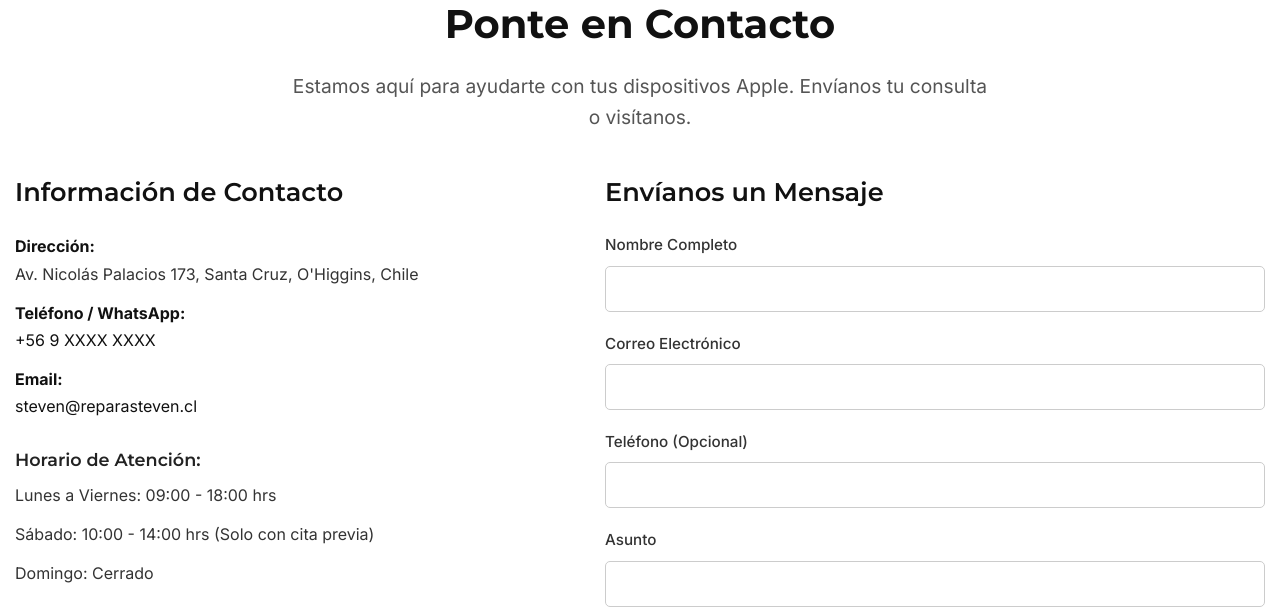
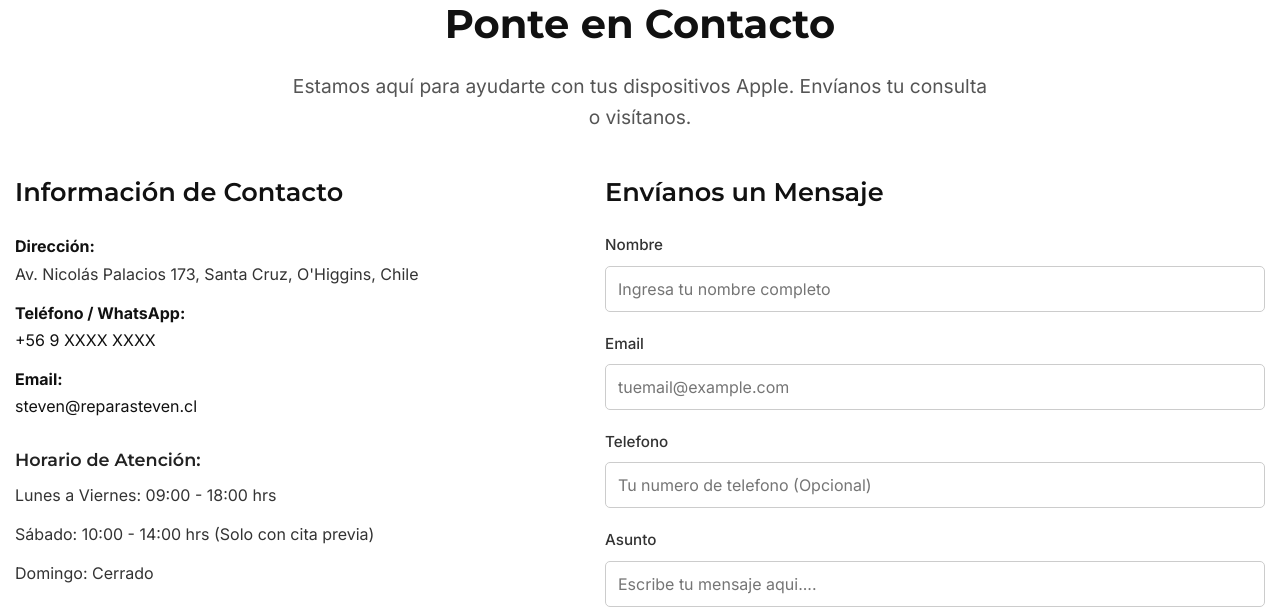
Before and after one commit to deyby01/repara-steven, a Django app: page /contacto/ in a window 1280 px wide. Shown: the part 163-778 px from the top of the page. Run offline with Django 5.2, Linux system fonts and the light colour scheme.

Commit message:
Se crea forms.py para manejar las respuestas de formulario y se implementa simulacion de envio de correos

```diff
--- /dev/null
+++ b/core/forms.py
@@ -0,0 +1,26 @@
+from django import forms
+
+class ContactForm(forms.Form):
+    nombre = forms.CharField(
+        max_length=100,
+        required=True,
+        widget=forms.TextInput(attrs={'placeholder':'Ingresa tu nombre completo'})
+    )
+    email = forms.EmailField(
+        required=True,
+        widget=forms.EmailInput(attrs={'placeholder':'tuemail@example.com'})
+    )
+    telefono = forms.CharField(
+        max_length=20,
+        required=False,
+        widget=forms.TextInput(attrs={'placeholder':'Tu numero de telefono (Opcional)'})
+    )
+    asunto = forms.CharField(
+        required=True,
+        max_length=150,
+        widget=forms.TextInput(attrs={'placeholder':'Escribe tu mensaje aqui....'})
+    )
+    mensaje = forms.CharField(
+        required=True,
+        widget=forms.Textarea(attrs={'placeholder': 'Escribe tu mensaje aquí...', 'rows': 6})
+    )
--- a/core/templates/core/contacto.html
+++ b/core/templates/core/contacto.html
@@ -10,6 +10,20 @@
             <h1 class="page-title">Ponte en Contacto</h1>
             <p class="page-subtitle">Estamos aquí para ayudarte con tus dispositivos Apple. Envíanos tu consulta o visítanos.</p>
         </header>
+
+        {# Mostrar mensajes de Django (éxito, error) #}
+        {% if messages %}
+            <div class="messages-container" style="margin-bottom: 20px; text-align:center;">
+                {% for message in messages %}
+                    <div class="alert alert-{{ message.tags }}" role="alert"
+                         style="padding: 10px; border-radius: 5px; color: white;
+                                background-color: {% if message.tags == 'success' %}#28a745{% elif message.tags == 'error' %}#dc3545{% else %}#007bff{% endif %};">
+                        {{ message }}
+                    </div>
+                {% endfor %}
+            </div>
+        {% endif %}
+
 
         <div class="contact-content-grid">
             <div class="contact-info-map">
@@ -36,28 +50,56 @@
             <div class="contact-form-container">
                 <h3>Envíanos un Mensaje</h3>
                 {# Este es solo el HTML del formulario. La funcionalidad de envío requiere Django Forms. #}
-                <form action="#" method="POST" class="contact-form">
-                    {% csrf_token %} {# Siempre necesario para formularios POST en Django #}
+                <form action="{% url 'core:contacto' %}" method="POST" class="contact-form">
+                    {% csrf_token %}
+
+                    {# Renderizar el formulario de Django. Puedes hacerlo campo por campo o todo junto #}
+                    {# Opción 1: Todo junto (rápido, menos control sobre el HTML individual) #}
+                    {# {{ form.as_p }}  Renderiza cada campo como un párrafo <p> #}
+                    {# {{ form.as_ul }} Renderiza cada campo como un item de lista <li> #}
+                    {# {{ form.as_table }} Renderiza cada campo como una fila de tabla <tr> #}
+
+                    {# Opción 2: Campo por campo (más control, recomendado para aplicar tus clases CSS) #}
                     <div class="form-group">
-                        <label for="nombre">Nombre Completo</label>
-                        <input type="text" id="nombre" name="nombre" required>
+                        <label for="{{ form.nombre.id_for_label }}">{{ form.nombre.label }}</label>
+                        {{ form.nombre }} {# Django renderiza el <input> con los widgets que definimos #}
+                        {% if form.nombre.errors %}
+                            <div class="form-errors" style="color: red; font-size: 0.9em;">{{ form.nombre.errors }}</div>
+                        {% endif %}
                     </div>
+
                     <div class="form-group">
-                        <label for="email">Correo Electrónico</label>
-                        <input type="email" id="email" name="email" required>
+                        <label for="{{ form.email.id_for_label }}">{{ form.email.label }}</label>
+                        {{ form.email }}
+                        {% if form.email.errors %}
+                            <div class="form-errors" style="color: red; font-size: 0.9em;">{{ form.email.errors }}</div>
+                        {% endif %}
                     </div>
+
                     <div class="form-group">
-                        <label for="telefono">Teléfono (Opcional)</label>
-                        <input type="tel" id="telefono" name="telefono">
+                        <label for="{{ form.telefono.id_for_label }}">{{ form.telefono.label }}</label>
+                        {{ form.telefono }}
+                        {% if form.telefono.errors %}
+                            <div class="form-errors" style="color: red; font-size: 0.9em;">{{ form.telefono.errors }}</div>
+                        {% endif %}
                     </div>
+
                     <div class="form-group">
-                        <label for="asunto">Asunto</label>
-                        <input type="text" id="asunto" name="asunto" required>
+                        <label for="{{ form.asunto.id_for_label }}">{{ form.asunto.label }}</label>
+                        {{ form.asunto }}
+                        {% if form.asunto.errors %}
+                            <div class="form-errors" style="color: red; font-size: 0.9em;">{{ form.asunto.errors }}</div>
+                        {% endif %}
                     </div>
+
                     <div class="form-group">
-                        <label for="mensaje">Mensaje</label>
-                        <textarea id="mensaje" name="mensaje" rows="6" required></textarea>
+                        <label for="{{ form.mensaje.id_for_label }}">{{ form.mensaje.label }}</label>
+                        {{ form.mensaje }}
+                        {% if form.mensaje.errors %}
+                            <div class="form-errors" style="color: red; font-size: 0.9em;">{{ form.mensaje.errors }}</div>
+                        {% endif %}
                     </div>
+
                     <div class="form-group">
                         <button type="submit" class="btn btn-primary">Enviar Mensaje</button>
                     </div>
--- a/core/views.py
+++ b/core/views.py
@@ -1,4 +1,8 @@
-from django.shortcuts import render
+from django.shortcuts import render, redirect
+from .forms import ContactForm
+from django.contrib import messages
+from django.core.mail import send_mail
+from django.conf import settings
 
 # Create your views here.
 def homepage(request):
@@ -8,7 +12,59 @@ def sobre_nosotros_view(request):
     return render(request, 'core/sobre_nosotros.html')
 
 def contacto_view(request):
-    return render(request, 'core/contacto.html')
+    if request.method == 'POST':
+        form = ContactForm(request.POST)
+        if form.is_valid():
+            nombre = form.cleaned_data['nombre']
+            email_cliente = form.cleaned_data['email']
+            telefono = form.cleaned_data['telefono']
+            asunto = form.cleaned_data['asunto']
+            mensaje_cliente = form.cleaned_data['mensaje']
+
+            # ------ POR AHORA SOLO IMPRIMIREMOS EN CONSOLA ------#
+            print("------ NUEVO MENSAJE ------")
+            print(f"Nombre: {nombre}")
+            print(f"Email: {email_cliente}")
+            print(f"Teléfono: {telefono}")
+            print(f"Asunto: {asunto}")
+            print(f"Mensaje: {mensaje_cliente}")
+            print("----------------------------")
+
+            # --- Lógica para enviar email (la implementaremos después) ---
+            # subject = f"Nuevo mensaje de contacto de {nombre}: {asunto}"
+            # message_body = f"""
+            # Has recibido un nuevo mensaje desde el formulario de contacto de ReparaSteven.cl:
+
+            # Nombre: {nombre}
+            # Email: {email_cliente}
+            # Teléfono: {telefono if telefono else 'No proporcionado'}
+
+            # Mensaje:
+            # {mensaje_cliente}
+            # """
+            # from_email = settings.DEFAULT_FROM_EMAIL # O tu email configurado
+            # recipient_list = [settings.EMAIL_HOST_USER] # El email de Steven o el email de la empresa
+
+            # try:
+            #     send_mail(subject, message_body, from_email, recipient_list)
+            #     messages.success(request, '¡Tu mensaje ha sido enviado con éxito! Te contactaremos pronto.')
+            # except Exception as e:
+            #     print(f"Error al enviar email: {e}") # Para depuración
+            #     messages.error(request, 'Hubo un error al enviar tu mensaje. Por favor, intenta más tarde o contáctanos directamente.')
+
+            messages.success(request, '¡Mensaje recibido! (Simulacion). Te contactaremos pronto.')
+            return redirect('core:contacto')
+        else:
+            messages.error(request, 'Por favor, corrige los errores en el formulario.')
+
+    else:
+        form = ContactForm()
+
+    context = {
+        'form': form
+    }
+
+    return render(request, 'core/contacto.html', context)
 
 def reparaciones_view(request):
     return render(request, 'core/reparaciones.html')
```
Also changed, not shown: repara_steven/settings.py (+12 -0 lines).
